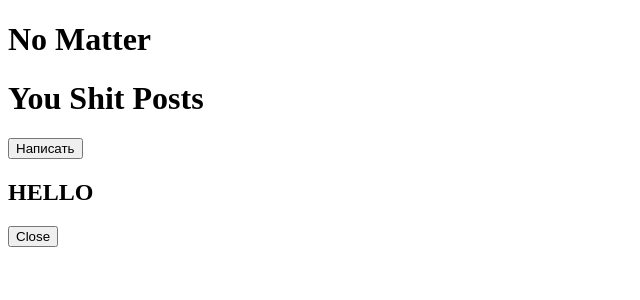
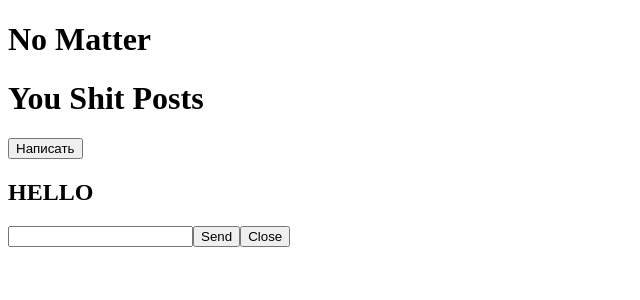
Before and after one commit to CkutlsGit/nomatter--vue, a Vue app in the folder no-matter/: page /shtpst in a window 1280 px wide. Both pictures are taken after a click on the button "Написать". Shown: the top 300 px of the page, without its empty margins (0-640 px from the left). Built offline with nearby package versions, Linux system fonts and the light colour scheme.

Commit message:
feat: add logic for send value-title

```diff
--- a/no-matter/src/components/Modal.vue
+++ b/no-matter/src/components/Modal.vue
@@ -1,15 +1,26 @@
 <template>
   <div class="dialog">
     <h1>HELLO</h1>
+    <h1>{{ title }}</h1>
+    <input type="text" v-model.trim="title">
+    <button @click="sendValue">Send</button>
     <button @click="closeModal">Close</button>
   </div>
 </template>
 
 <script>
 export default {
+  data() {
+    return {
+      title: '',
+    }
+  },
   methods: {
     closeModal() {
       this.$emit('close')
+    },
+    sendValue() {
+      this.$emit('send', this.title)
     }
   }
 }
```
